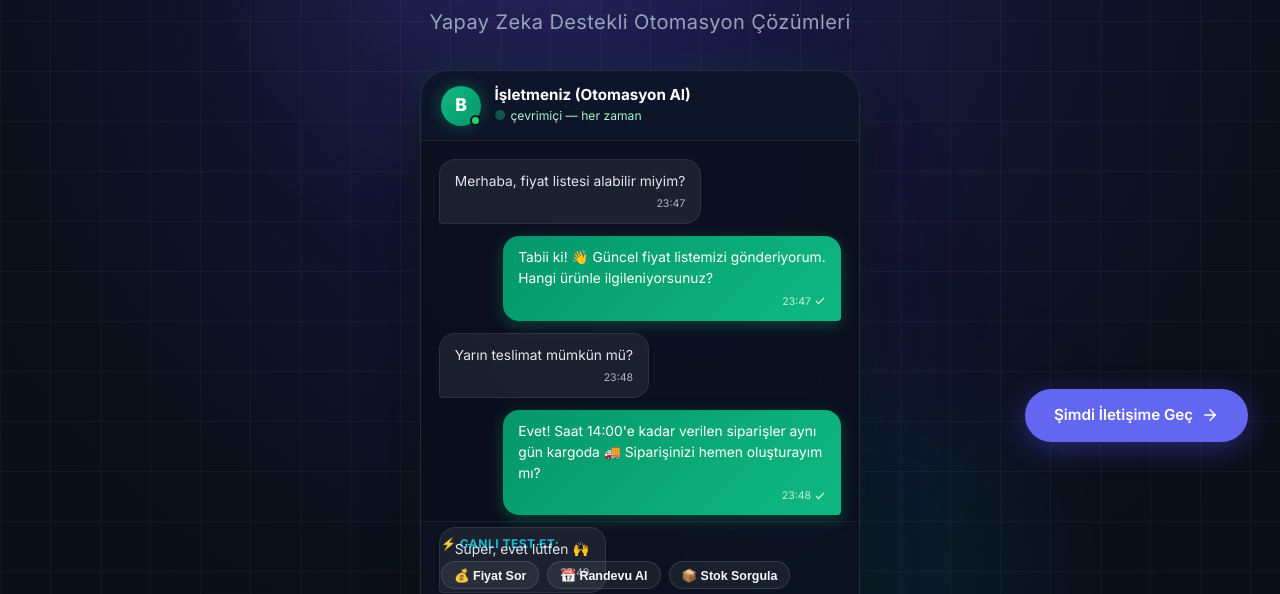
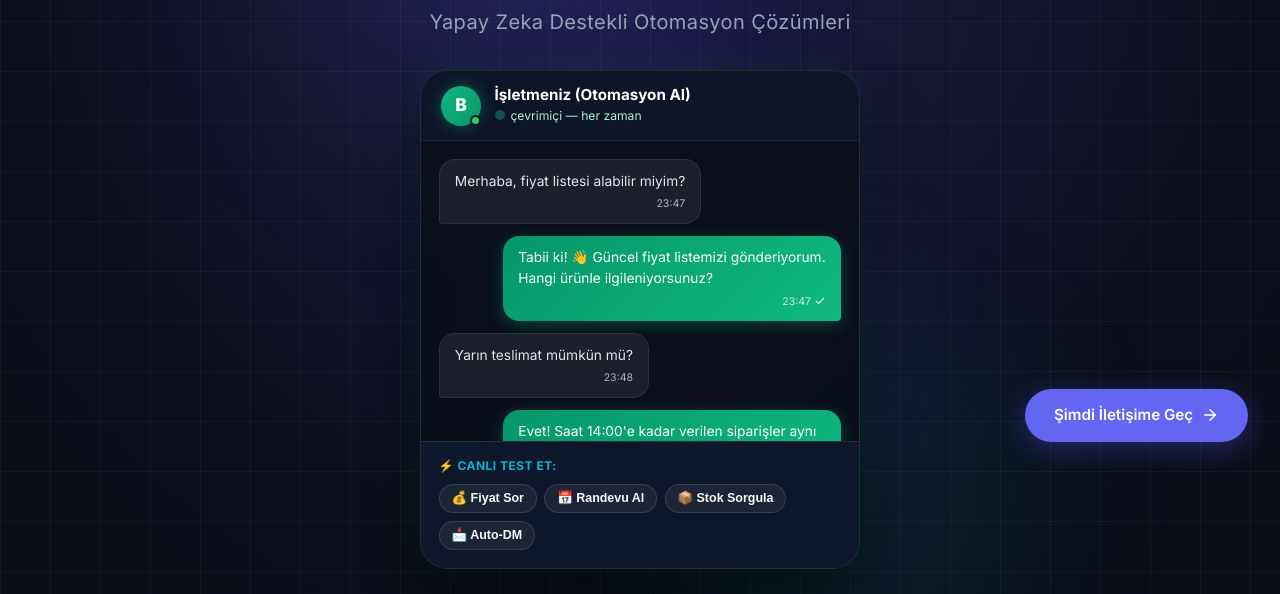
Before and after one commit to devran-mardin/otomasyon-marketi, a plain HTML site: page index.html in a window 1280 px wide. Shown: the part 326-920 px from the top of the page. Drawn offline with Linux system fonts and the light colour scheme.

Commit message:
Fix hero chat widget overflow and text overlap issue

```diff
--- a/style.css
+++ b/style.css
@@ -310,7 +310,7 @@ ul { list-style: none; }
 .hero-chat-widget {
   max-width: 440px;
   margin: 1.75rem auto 2.25rem auto;
-  background: rgba(10, 15, 26, 0.85);
+  background: rgba(10, 15, 26, 0.95);
   backdrop-filter: blur(20px);
   -webkit-backdrop-filter: blur(20px);
   border: 1px solid rgba(255, 255, 255, 0.12);
@@ -319,6 +319,8 @@ ul { list-style: none; }
   box-shadow: 0 20px 50px rgba(0, 0, 0, 0.6), 0 0 35px rgba(16, 185, 129, 0.15);
   text-align: left;
   transition: transform var(--transition-base), box-shadow var(--transition-base);
+  display: flex;
+  flex-direction: column;
 }
 
 .hero-chat-widget:hover {
@@ -395,7 +397,25 @@ ul { list-style: none; }
   display: flex;
   flex-direction: column;
   gap: 0.75rem;
-  max-height: 380px;
+  height: 300px;
+  max-height: 300px;
+  overflow-y: auto;
+  overflow-x: hidden;
+  scroll-behavior: smooth;
+}
+
+.chat-body::-webkit-scrollbar {
+  width: 5px;
+}
+.chat-body::-webkit-scrollbar-track {
+  background: rgba(255, 255, 255, 0.02);
+}
+.chat-body::-webkit-scrollbar-thumb {
+  background: rgba(255, 255, 255, 0.15);
+  border-radius: 4px;
+}
+.chat-body::-webkit-scrollbar-thumb:hover {
+  background: rgba(16, 185, 129, 0.4);
 }
 
 .chat-msg {
@@ -2050,9 +2070,12 @@ ul { list-style: none; }
    HERO CHAT SIMULATOR ENHANCEMENTS
    ═══════════════════════════════════════════════════ */
 .chat-sim-controls {
-  padding: 0.75rem 1.25rem 1rem;
-  border-top: 1px solid rgba(255, 255, 255, 0.06);
-  background: rgba(15, 23, 42, 0.4);
+  padding: 0.85rem 1.1rem 1.1rem;
+  border-top: 1px solid rgba(255, 255, 255, 0.1);
+  background: #0f172a;
+  position: relative;
+  z-index: 5;
+  flex-shrink: 0;
 }
 
 .sim-label {
@@ -2060,7 +2083,7 @@ ul { list-style: none; }
   font-size: 0.75rem;
   font-weight: 700;
   color: var(--color-accent);
-  margin-bottom: 0.5rem;
+  margin-bottom: 0.55rem;
   text-transform: uppercase;
   letter-spacing: 0.5px;
 }
@@ -2068,7 +2091,7 @@ ul { list-style: none; }
 .sim-chips {
   display: flex;
   flex-wrap: wrap;
-  gap: 0.5rem;
+  gap: 0.45rem;
 }
 
 .sim-chip {
@@ -2077,10 +2100,12 @@ ul { list-style: none; }
   color: var(--color-text);
   font-size: 0.78rem;
   font-weight: 600;
-  padding: 0.35rem 0.75rem;
+  padding: 0.4rem 0.75rem;
   border-radius: var(--radius-full);
   cursor: pointer;
   transition: all var(--transition-fast);
+  white-space: nowrap;
+  line-height: 1.2;
 }
 
 .sim-chip:hover {
```
